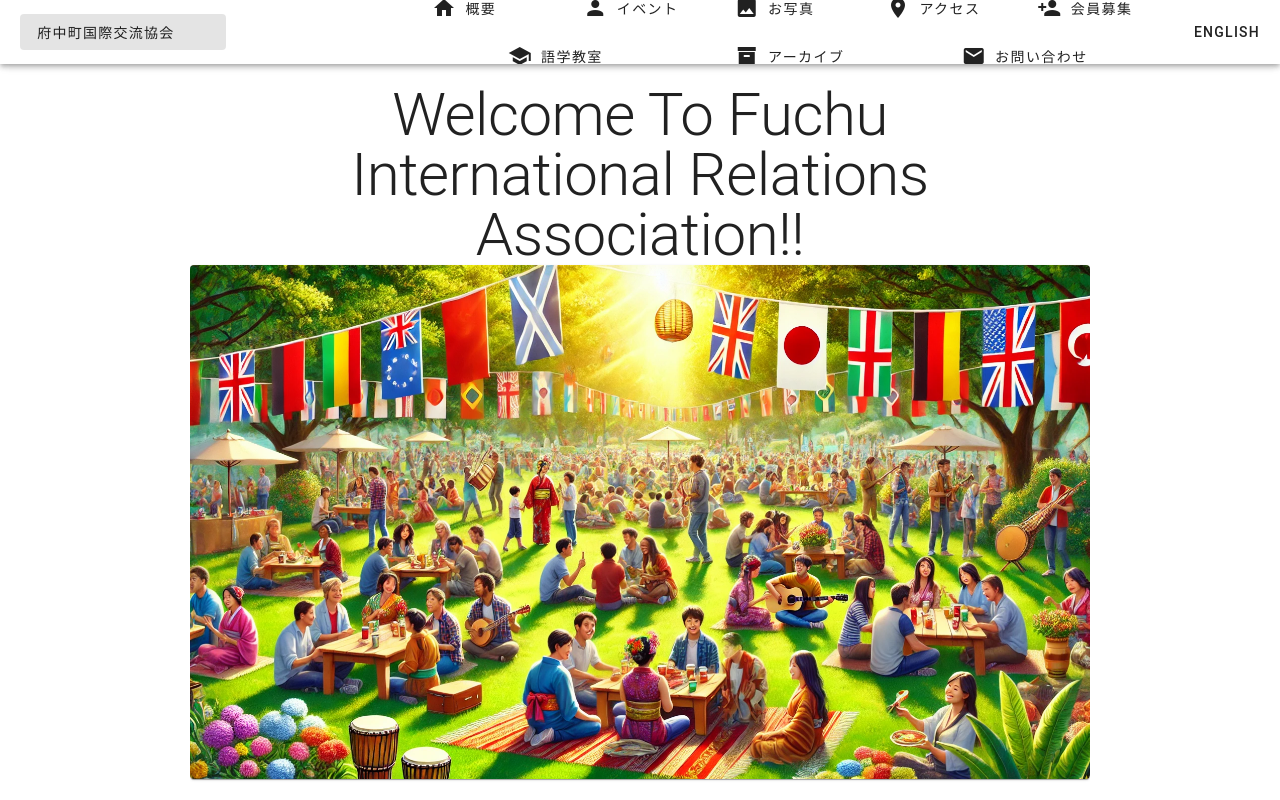
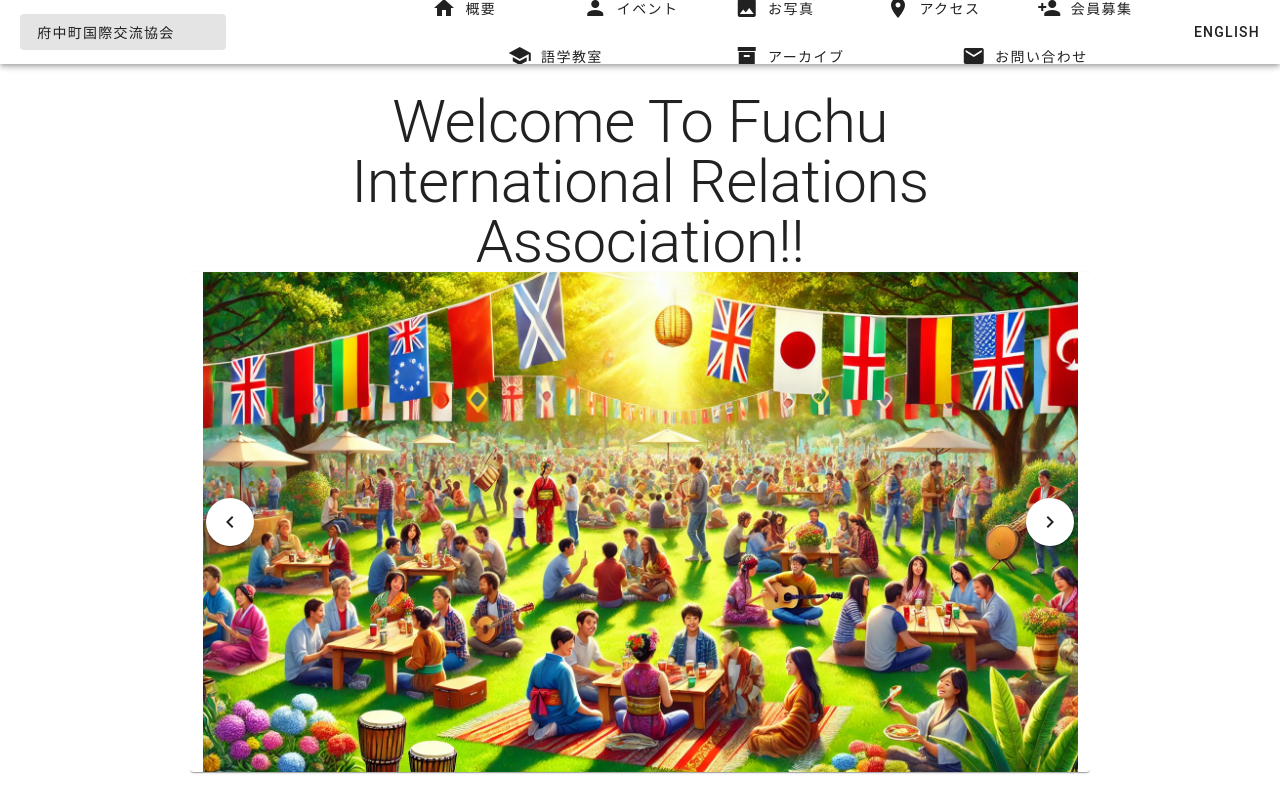
Before and after one commit to 1410-3/aki-fuchu-ira, a Vue app: page / in a window 1280 px wide. Built offline with nearby package versions, Linux system fonts and the light colour scheme.

Commit message:
change images by v-carousel

```diff
--- a/src/components/TopPage/Contents.vue
+++ b/src/components/TopPage/Contents.vue
@@ -7,7 +7,11 @@
           International Relations Association!!
         </h1>
         <v-card outlined>
-          <v-img :src=path />
+          <v-carousel hide-delimiters cycle height="500">
+            <v-carousel-item v-for="(image, index) in images" :key="index">
+              <v-img :src="image" contain></v-img>
+            </v-carousel-item>
+          </v-carousel>
         </v-card>
       </div>
     </v-responsive>
@@ -19,7 +23,11 @@ export default {
   name: "ContentsPage",
   data() {
     return {
-      path: new URL('@/assets/worldPiece.webp', import.meta.url).href
+      images: [
+        new URL('@/assets/worldPiece.webp', import.meta.url).href,
+        new URL('@/assets/momiji.png', import.meta.url).href,
+        new URL('@/assets/okonomiyaki.png', import.meta.url).href,
+      ]
     };
   }
 }
```
